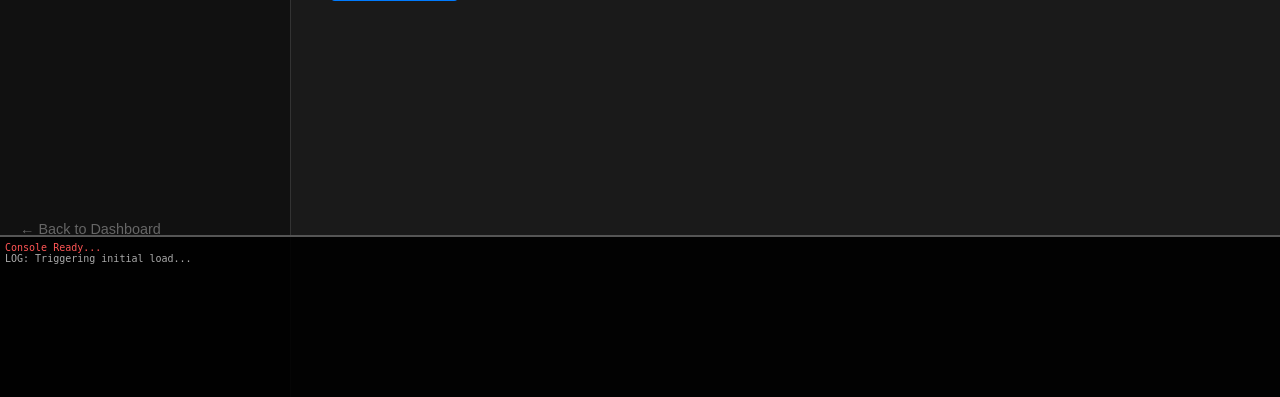
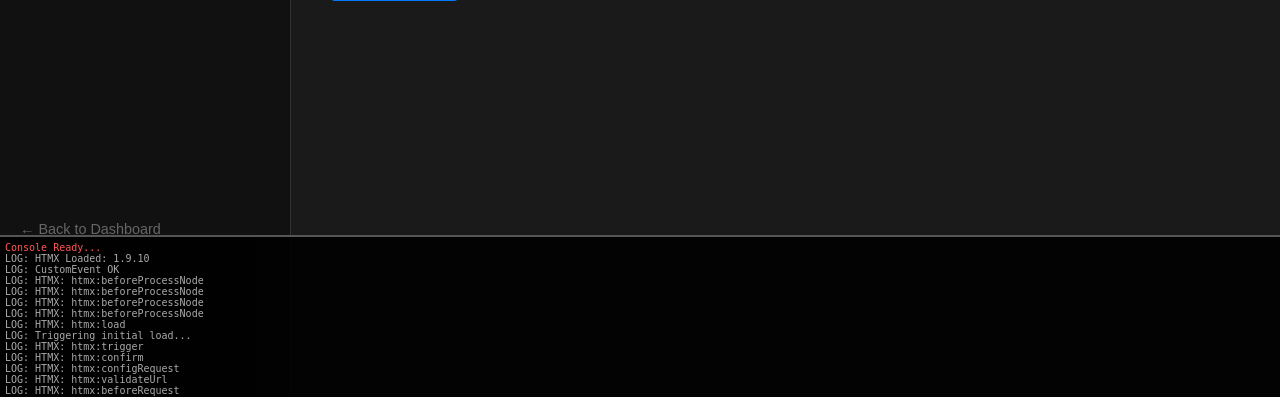
Before and after one commit to pmgagne/espace-image, a FastAPI app: page /admin/ in a window 1280 px wide. Shown: the part 605-1002 px from the top of the page. Run offline with FastAPI, Linux system fonts and the light colour scheme; data that the repository does not hold is empty.

Commit message:
Fix(Admin): Add comprehensive logging for debugging HTMX on iPad 2
- Added window.htmx check to debug script.
- Added CustomEvent support check.
- Enabled htmx.logger to capture internal events.
- Increased auto-load timeout to 1000ms.

```diff
--- a/app/templates/admin_base.html
+++ b/app/templates/admin_base.html
@@ -1,11 +1,5 @@
 <!DOCTYPE html>
 <html lang="en">
-<head>
-    <meta charset="UTF-8">
-    <meta name="viewport" content="width=device-width, initial-scale=1.0">
-    <title>Gemini Dashboard Admin</title>
-
-    <!-- On-Screen Debugger for iPad 2 -->
     <script>
         window.onerror = function(msg, url, line, col, error) {
             var log = document.getElementById('debug-log');
@@ -31,6 +25,11 @@
                 log.appendChild(item);
             }
         };
+
+        // Redirect HTMX logs
+        function htmxLogger(elt, event, data) {
+            if(console.log) console.log("HTMX: " + event);
+        }
     </script>
 
     <!-- Polyfills for Legacy Browsers (iPad 2 / iOS 9) -->
@@ -210,6 +209,21 @@
     </div>
 
     <script>
+        // Check environment
+        if (window.htmx) {
+            console.log("HTMX Loaded: " + window.htmx.version);
+            htmx.logger = htmxLogger;
+        } else {
+            console.log("ERR: window.htmx is undefined!");
+        }
+
+        try {
+            var ev = new CustomEvent("test");
+            console.log("CustomEvent OK");
+        } catch(e) {
+            console.log("ERR: CustomEvent failed: " + e.message);
+        }
+
         // Simple script to toggle active class on sidebar (ES5)
         document.body.addEventListener('htmx:afterOnLoad', function(evt) {
             var path = evt.detail.requestConfig.path;
@@ -228,7 +242,7 @@
             console.log("Triggering initial load...");
             var el = document.getElementById('link-settings');
             if (el) el.click();
-        }, 500);
+        }, 1000);
     </script>
 </body>
 </html>
```
